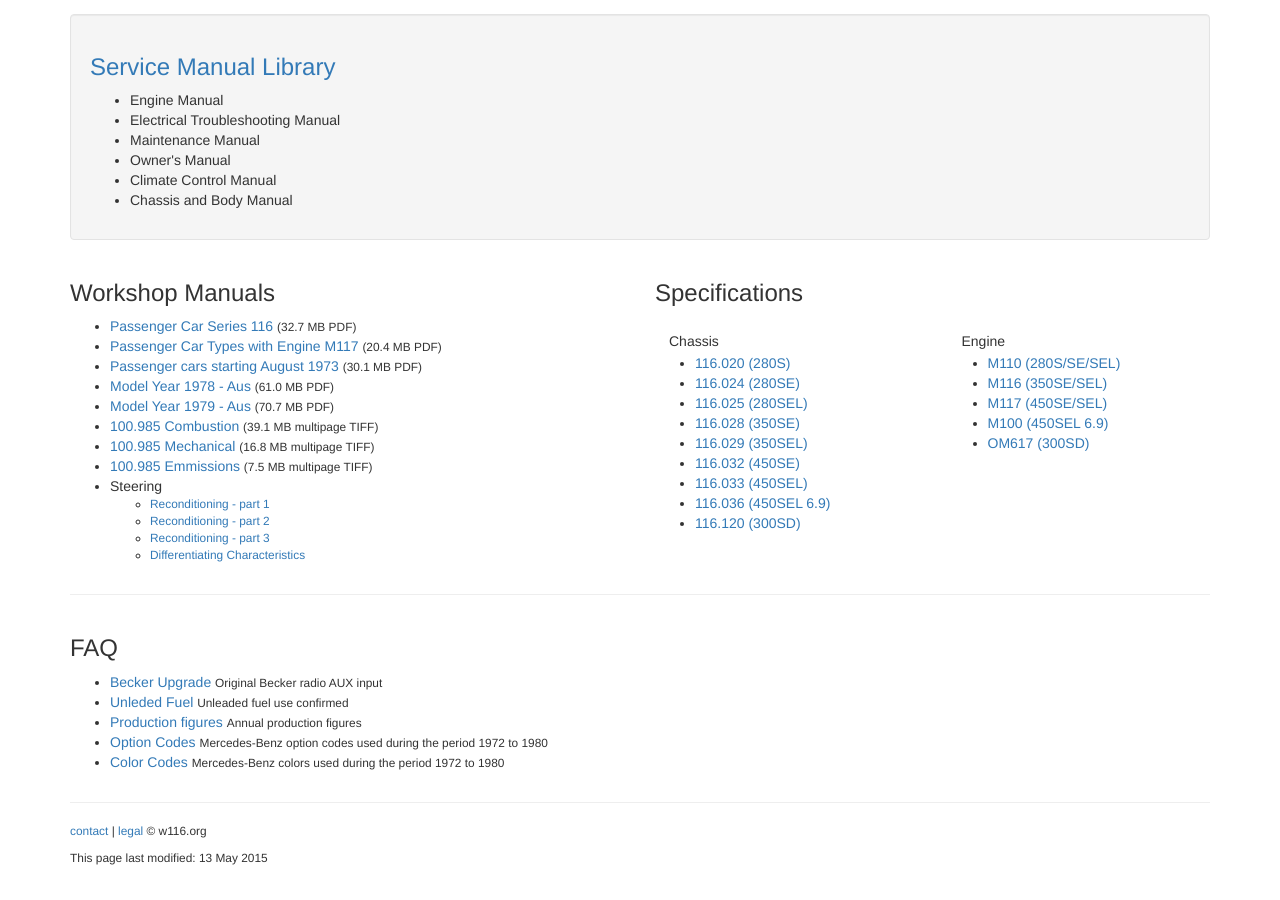
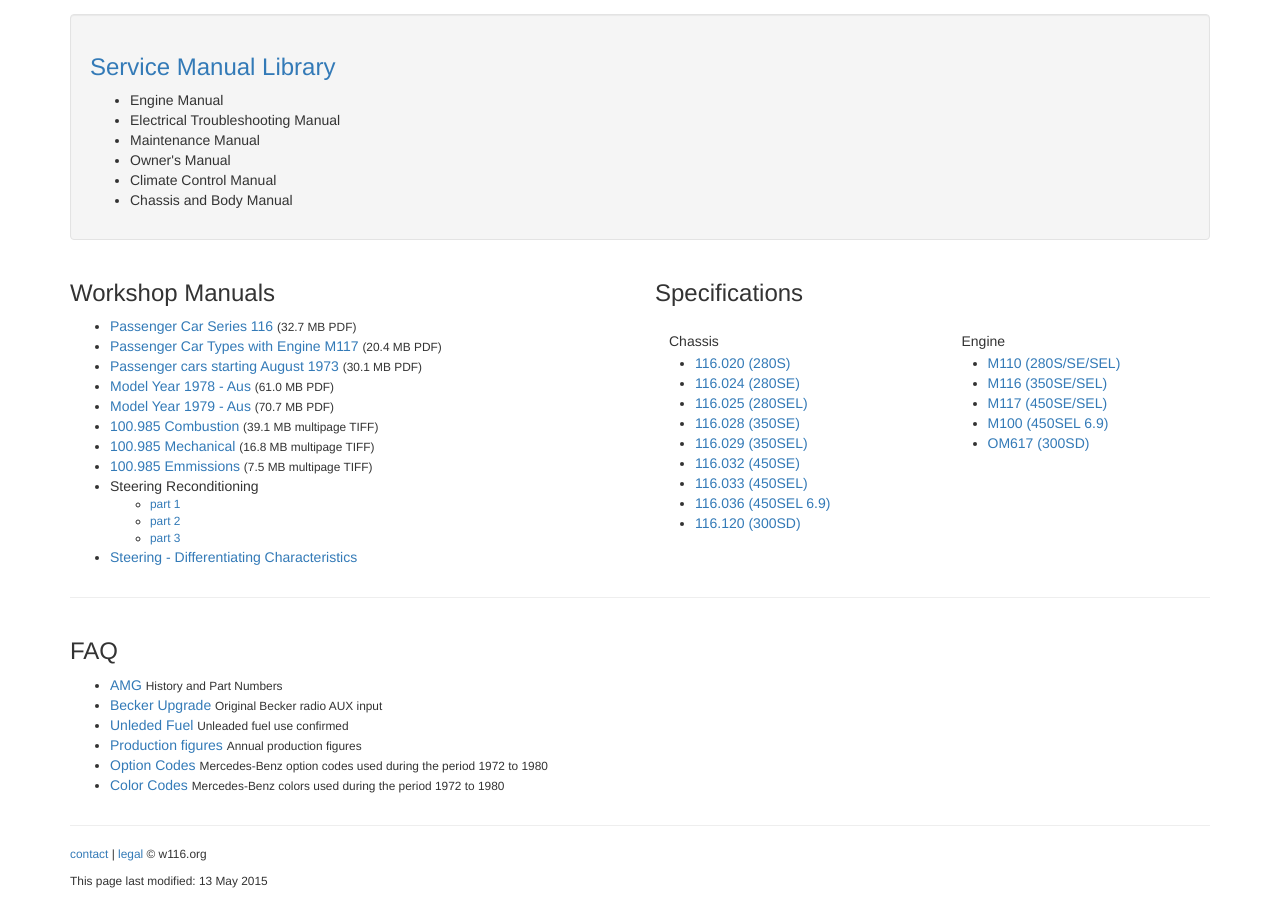
Before and after one commit to W116org/w116org.github.io, a Jekyll site: the page built from tech.html, in a window 1280 px wide and 900 px high, scrolled down 1117 px. Built offline with Jekyll 4.4.1, drawn with Linux system fonts in a browser that asks for light colours; nearby versions of some CDN libraries; comment, search, counter and statistics services are not loaded; before the commit the page ends 1994 px from its top, so only the background shows below that.

Commit message:
Update tech.html

```diff
--- a/tech.html
+++ b/tech.html
@@ -23,23 +23,41 @@
   <div class="col-md-6">
     <h3 id="manuals">Workshop Manuals</h3>
     <ul>
-<li><a href="/pdf/tech/Passenger_Car_Series_116.pdf">Passenger Car Series 116</a> <span class="small">(32.7 MB PDF)</span></li>
-<li><a href="/pdf/tech/Passenger_Car_Types_with_Engine_M117.pdf">Passenger Car Types with Engine M117</a> <span class="small">(20.4 MB PDF)</span></li>
-<li><a href="/pdf/tech/Passenger_Cars_Starting_August_1973.pdf">Passenger cars starting August 1973</a> <span class="small">(30.1 MB PDF)</span></li>
-<li><a href="/pdf/tech/AUS_1978.pdf">Model Year 1978 - Aus</a> <span class="small">(61.0 MB PDF)</span></li>
-<li><a href="/pdf/tech/AUS_1979.pdf">Model Year 1979 - Aus</a> <span class="small">(70.7 MB PDF)</span></li>
-<li><a href="/pdf/tech/manual100.985/02_83.tif">100.985 Combustion</a> <span class="small">(39.1 MB multipage TIFF)</span></li>
-<li><a href="/pdf/tech/manual100.985/04_82.tif">100.985 Mechanical</a> <span class="small">(16.8 MB multipage TIFF)</span></li>
-<li><a href="/pdf/tech/manual100.985/07_80.tif">100.985 Emmissions</a> <span class="small">(7.5 MB multipage TIFF)</span></li>
-<li>Steering
+      <li><a href="/pdf/tech/Passenger_Car_Series_116.pdf">Passenger Car Series 116</a>
+        <span class="small">(32.7 MB PDF)</span>
+      </li>
+      <li><a href="/pdf/tech/Passenger_Car_Types_with_Engine_M117.pdf">Passenger Car Types with Engine M117</a>
+        <span class="small">(20.4 MB PDF)</span>
+      </li>
+      <li><a href="/pdf/tech/Passenger_Cars_Starting_August_1973.pdf">Passenger cars starting August 1973</a>
+        <span class="small">(30.1 MB PDF)</span>
+      </li>
+      <li><a href="/pdf/tech/AUS_1978.pdf">Model Year 1978 - Aus</a>
+        <span class="small">(61.0 MB PDF)</span>
+      </li>
+      <li><a href="/pdf/tech/AUS_1979.pdf">Model Year 1979 - Aus</a>
+        <span class="small">(70.7 MB PDF)</span>
+      </li>
+      <li><a href="/pdf/tech/manual100.985/02_83.tif">100.985 Combustion</a>
+        <span class="small">(39.1 MB multipage TIFF)</span>
+      </li>
+      <li><a href="/pdf/tech/manual100.985/04_82.tif">100.985 Mechanical</a>
+        <span class="small">(16.8 MB multipage TIFF)</span>
+      </li>
+      <li><a href="/pdf/tech/manual100.985/07_80.tif">100.985 Emmissions</a>
+        <span class="small">(7.5 MB multipage TIFF)</span>
+      </li>
+      <li>Steering Reconditioning
         <ul class="small">
-<li><a href="/pdf/tech/steering/Steering_Power_46-220-part_1.pdf">Reconditioning - part 1</a></li>
-<li><a href="/pdf/tech/steering/Steering_Power_46-220-part_2.pdf">Reconditioning - part 2</a></li>
-<li><a href="/pdf/tech/steering/Steering_Box_46-070.pdf">Reconditioning - part 3</a></li>
-<li><a href="/pdf/tech/steering/Steering_Box_Survey_46-010.pdf">Differentiating Characteristics</a></li>
-</ul></li>
+          <li><a href="/pdf/tech/steering/Steering_Power_46-220-part_1.pdf">part 1</a></li>
+          <li><a href="/pdf/tech/steering/Steering_Power_46-220-part_2.pdf">part 2</a></li>
+          <li><a href="/pdf/tech/steering/Steering_Box_46-070.pdf">part 3</a></li>
         </ul>
-      </div><!-- /.col-md-6 -->
+      </li>
+      <li><a href="/pdf/tech/steering/Steering_Box_Survey_46-010.pdf">Steering - Differentiating Characteristics</a></li>
+    </ul>
+  </div>
+  <!-- /.col-md-6 -->
   <hr class="hidden-md hidden-lg">
   <div class="col-md-6">
     <h3 id="specifications">Specifications</h3>
@@ -57,7 +75,8 @@
           <li><a href="/tech/116_036/"> 116.036 (450SEL 6.9) </a></li>
           <li><a href="/tech/116_120/"> 116.120 (300SD) </a></li>
         </ul>
-                  </div><!-- /.col-md-6 -->
+      </div>
+      <!-- /.col-md-6 -->
       <div class="col-md-6">
         <p>Engine</p>
         <ul>
@@ -67,20 +86,39 @@
           <li><a href="/tech/M100/"> M100 (450SEL 6.9) </a></li>
           <li><a href="/tech/OM617/"> OM617 (300SD) </a></li>
         </ul>
-                  </div><!-- /.col-md-6 -->
-            </div><!-- /.row -->
-      </div><!-- /.col-md-6 -->
-</div><!-- /.row -->
+      </div>
+      <!-- /.col-md-6 -->
+    </div>
+    <!-- /.row -->
+  </div>
+  <!-- /.col-md-6 -->
+</div>
+<!-- /.row -->
 <hr>
 <div class="row">
   <div class="col-md-6">
     <h3 id="faq">FAQ</h3>
     <ul>
-<li><a href="/tech/becker_upgrade/">Becker Upgrade</a> <span class="small">Original Becker radio AUX input</span></li>
-<li><a href="/tech/fuel/">Unleded Fuel</a> <span class="small">Unleaded fuel use confirmed</span></li>
-<li><a href="/tech/production/">Production figures</a> <span class="small">Annual production figures</span></li>
-<li><a href="/tech/codes/">Option Codes</a> <span class="small">Mercedes-Benz option codes used during the period 1972 to 1980</span></li>
-<li><a href="/tech/colors/">Color Codes</a> <span class="small">Mercedes-Benz colors used during the period 1972 to 1980</span></li>
+      <li><a href="/tech/amg/">AMG</a>
+        <span class="small">History and Part Numbers</span>
+      </li>
+      <li><a href="/tech/becker_upgrade/">Becker Upgrade</a>
+        <span class="small">Original Becker radio AUX input</span>
+      </li>
+      <li><a href="/tech/fuel/">Unleded Fuel</a>
+        <span class="small">Unleaded fuel use confirmed</span>
+      </li>
+      <li><a href="/tech/production/">Production figures</a>
+        <span class="small">Annual production figures</span>
+      </li>
+      <li><a href="/tech/codes/">Option Codes</a>
+        <span class="small">Mercedes-Benz option codes used during the period 1972 to 1980</span>
+      </li>
+      <li><a href="/tech/colors/">Color Codes</a>
+        <span class="small">Mercedes-Benz colors used during the period 1972 to 1980</span>
+      </li>
     </ul>
-      </div><!-- /.col-md-6 -->
-</div><!-- /.row -->
+  </div>
+  <!-- /.col-md-6 -->
+</div>
+<!-- /.row -->
```
Lines whose indentation alone changed are shown as unchanged.
